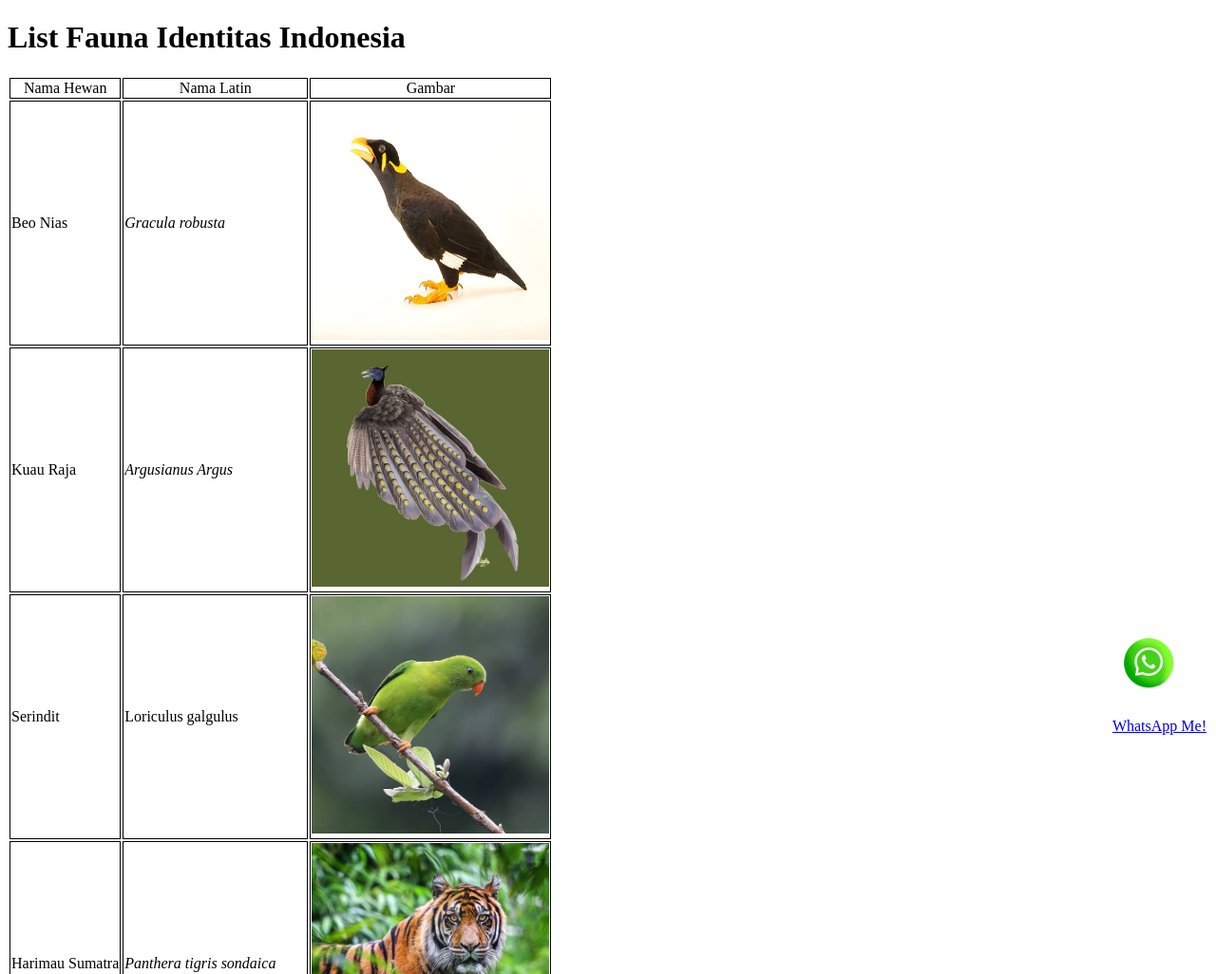
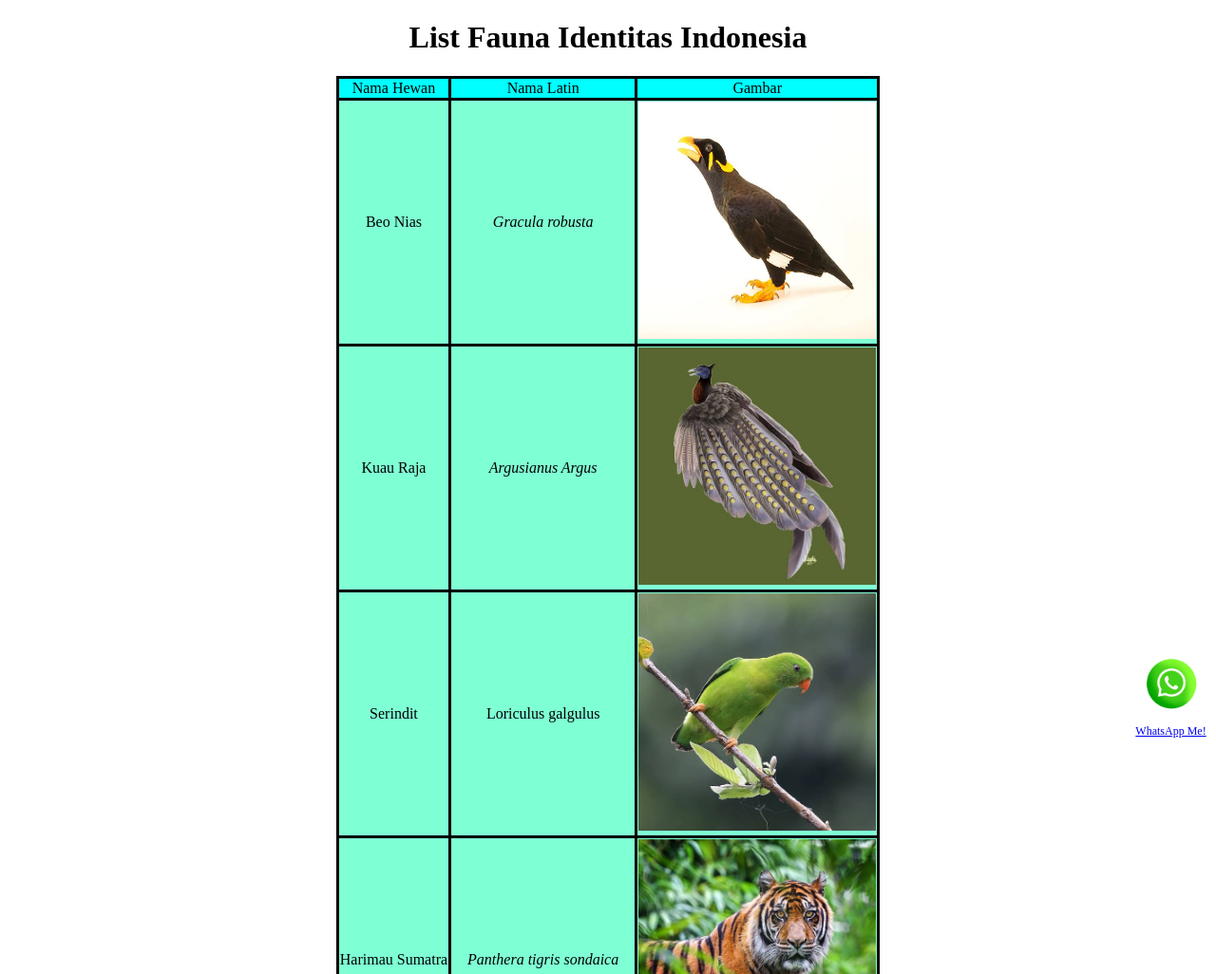
Before and after one commit to mdavindarinaldy/fgo24-css-singlepage, a website: page index.html in a window 1280 px wide. Shown: the top 1026 px of the page at 95% size. Drawn offline with Linux system fonts and the light colour scheme.

Commit message:
chore: adjust the content's position to center

```diff
--- a/index.html
+++ b/index.html
@@ -17,12 +17,12 @@
         <tbody>
             <tr>
                 <td>Beo Nias</td>
-                <td><i>Gracula robusta</i></td>
+                <td><span>Gracula robusta</span></td>
                 <td><img src="./beo-nias.jpg" alt="Beo Nias"></td>
             </tr>
             <tr>
                 <td>Kuau Raja</td>
-                <td><i>Argusianus Argus</i></td>
+                <td><span>Argusianus Argus</span></td>
                 <td><img src="./kuau-raja.jpg" alt="Kuau Raja"></td>
             </tr>
             <tr>
@@ -32,27 +32,27 @@
             </tr>
             <tr>
                 <td>Harimau Sumatra</td>
-                <td><i>Panthera tigris sondaica</i></td>
+                <td><span>Panthera tigris sondaica</span></td>
                 <td><img src="./harimau.jpg" alt="Harimau Sumatra"></td>
             </tr>
             <tr>
                 <td>Gajah Sumatra</td>
-                <td><i>Elephas maximus sumatranus</i></td>
+                <td><span>Elephas maximus sumatranus</span></td>
                 <td><img src="./gajah.jpg" alt="Gajah Sumatra"></td>
             </tr>
             <tr>
                 <td>Badak Jawa</td>
-                <td><i>Rhinoceros sondaicus</i></td>
+                <td><span>Rhinoceros sondaicus</span></td>
                 <td><img src="./badak.jpg" alt="Badak Jawa"></td>
             </tr>
             <tr>
                 <td>Elang Bondol</td>
-                <td><i>Haliastur Indus</i></td>
+                <td><span>Haliastur Indus</span></td>
                 <td><img src="./elang.jpg" alt="Elang Bondol"></td>
             </tr>
             <tr>
                 <td>Jalak Bali</td>
-                <td><i>Leucopsar rotschildi</i></td>
+                <td><span>Leucopsar rotschildi</span></td>
                 <td><img src="./jalak.jpg" alt="Jalak Bali"></td>
             </tr>
             <tr>
@@ -62,7 +62,7 @@
             </tr>
             <tr>
                 <td>Bekantan</td>
-                <td><i>Nasalis larvatus</i></td>
+                <td><span>Nasalis larvatus</span></td>
                 <td><img src="./bekantan.jpg" alt="Bekantan"></td>
             </tr>
         </tbody>
--- a/style.css
+++ b/style.css
@@ -1,11 +1,21 @@
-
+h1 {
+    text-align: center;
+}
+table {
+    border-collapse: collapse;
+    border: 3px solid;
+    margin-left: auto;
+    margin-right: auto;
+}
 th {
     font-weight: 200;
-    border: 1px solid;
+    border: 3px solid;
+    background-color: aqua;
 }
 td {
-    border: 1px solid;
-    justify-content: center;
+    border: 3px solid;
+    text-align: center;
+    background-color: aquamarine;
 }
 img {
     height: 250px;
@@ -16,15 +26,26 @@ img {
 img.wa {
     height: 75px;
     width: 75px;
+    justify-content: center;
 }
 
 div {
-    box-sizing: border-box;
     position: fixed;
     bottom: 10px;
     right: 10px;
+    justify-content: center;
 }
 
 div:hover {
     background-color: gainsboro;
 }
+
+span {
+    font-style: italic;
+}
+
+p {
+    text-align: center;
+    margin-top: 1px;
+    font-size: 12px;
+}
```
